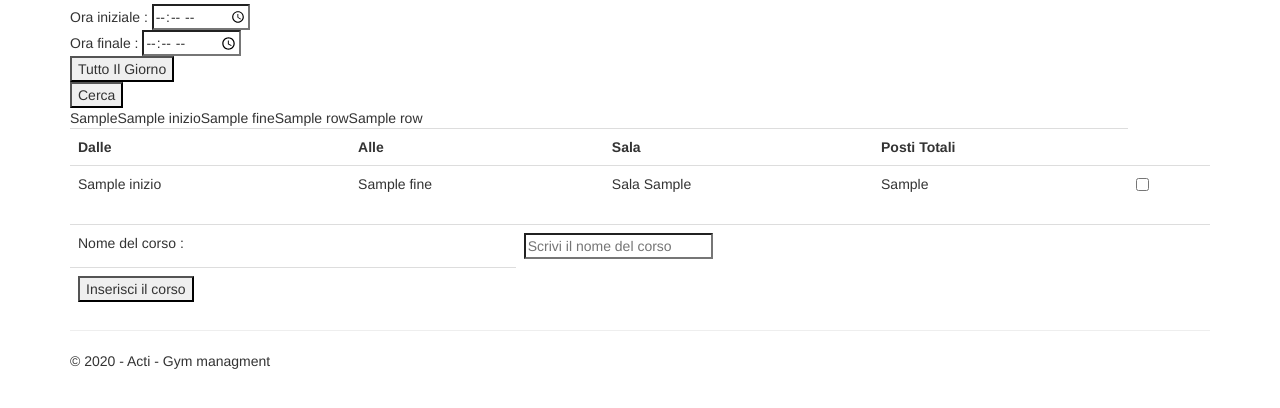
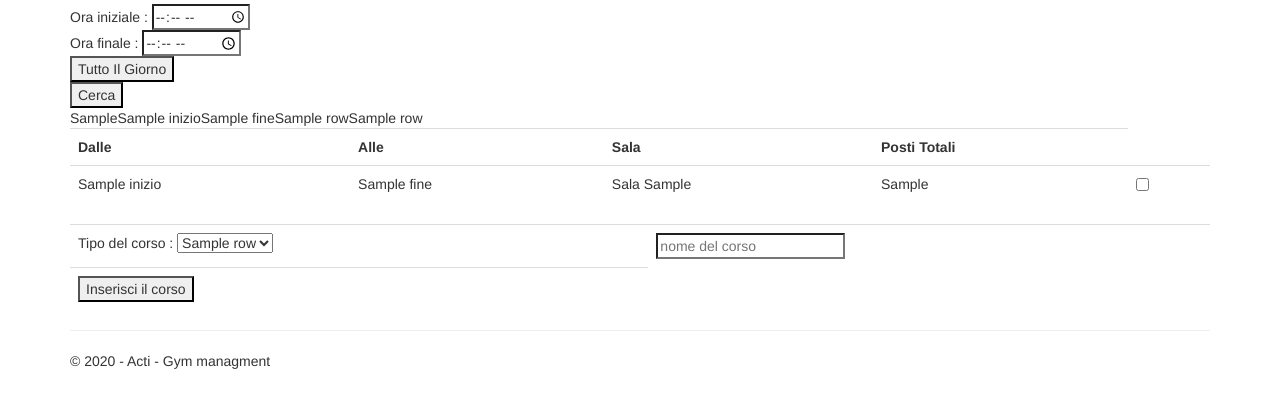
Before and after one commit to SpiderPorkPotter/Palestra, a Flask app: template Palestra/templates/corsi.html in a window 1280 px wide. Shown: the part 155-563 px from the top of the page. Run offline with Flask 2, Linux system fonts and the light colour scheme; the template is opened without the code that fills it: most values are stand-ins (such as "Sample title", 1, 10 or a date in 2020); parts of the project's set-up code (start-up, migrations or seed data) failed here and were passed over; some libraries are stand-ins or nearby versions.

Commit message:
aggiunta opzione tipologie corsi

```diff
--- a/Palestra/models_finale.py
+++ b/Palestra/models_finale.py
@@ -1,5 +1,7 @@
 # coding: utf-8
-from sqlalchemy import Boolean, Column, Date, Enum, ForeignKey, Integer, String, Time, text
+
+
+from sqlalchemy import Boolean, Column, Date, Enum, ForeignKey, Integer, String, Time, text, Text
 from sqlalchemy.orm import relationship
 from sqlalchemy.ext.declarative import declarative_base
 from flask_sqlalchemy import SQLAlchemy
@@ -101,10 +103,10 @@ class Corsi(Base):
     id_corso = Column(Integer, primary_key=True)
     nome_corso = Column(String(50), nullable=False)
     codice_fiscale_istruttore = Column(ForeignKey('persone.codice_fiscale'), nullable=False, index=True)
+    id_tipologia = Column(ForeignKey('tipologie_corsi.id_tipologia'))
 
     persone = relationship('Persone')
     tipologie_corsi = relationship('TipologieCorsi')
-
 
 class TipologieCorsi(Base):
     __tablename__ = 'tipologie_corsi'
--- a/Palestra/templates/corsi.html
+++ b/Palestra/templates/corsi.html
@@ -42,23 +42,6 @@
 </table>
 
 
-
-
-
-
-
-
-
-
-
-
-
-
-
-
-
-
-
 <form action="/corsi" method="POST">
     <table class="table">
             <th>Dalle</th><th>Alle</th><th>Sala</th><th>Posti Totali</th>
@@ -73,7 +56,14 @@
     </table>
     <table class="table">
         <tr>
-            <td>Nome del corso : </td> <td><input type="text" name ="nomeCorso" maxlength="50" placeholder="Scrivi il nome del corso" required> </td>
+            <td>Tipo del corso :
+            <select name="tipologie">
+                {% for row in lista_tipologie_tab %}
+                <option value="{{ row['id_tipologia'] }}"> {{ row['nome_tipologia'] }}</option>
+                {% endfor %}
+            </select>
+            </td>
+            <td> <input type="text" name ="nomeCorso" placeholder="nome del corso"> </td>
          </tr>
          <tr>
            <td> <input type="submit" name ="inserimentoCorso" value="Inserisci il corso"> </td>
--- a/Palestra/views.py
+++ b/Palestra/views.py
@@ -23,8 +23,8 @@ import numpy
 nome_giorni_della_settimana=["Lunedì","Martedì","Mercoledì","Giovedì","Venerdì","Sabato","Domenica"]
 #psycopg2 è il driver che si usa per comunicare col database
 
-#DB_URI = "postgresql+psycopg2://postgres:passwordsupersegreta@localhost:5432/Palestra"
-DB_URI = "postgresql+psycopg2://postgres:a@localhost:5432/Palestra"
+DB_URI = "postgresql+psycopg2://postgres:passwordsupersegreta@localhost:5432/Palestra"
+#DB_URI = "postgresql+psycopg2://postgres:a@localhost:5432/Palestra"
 engine = create_engine(DB_URI)
 
 #inizializza la libreria che gestisce i login
@@ -249,7 +249,9 @@ def corsi():
             checkboxes_inputs = request.form.getlist("fasceSaleSelezionate")
             #sintassi del valore della singola checkbox "idfascia_{{row['id_fascia']}} idsala_{{row['id_sala']}}"
             try:
+                id_tipologia_corso = request.form['tipologie']
                 nome_corso = request.form['nomeCorso']
+
                 cf_istruttore = Persone.get_id(current_user)
                 for e in checkboxes_inputs:
                     nuovo_id_corso = creaIDcorso()
@@ -257,13 +259,14 @@ def corsi():
                     id_fascia = idfascia_e_id_sala[0].split('_')[1]
                     id_sala = idfascia_e_id_sala[1].split('_')[1]
                     with engine.connect() as conn :
-                        prep_query2 = text("INSERT INTO corsi( id_corso, nome_corso, codice_fiscale_istruttore) VALUES( :idc , :nc , :cfi)")
-                        conn.execute(prep_query2, idc = nuovo_id_corso , nc=nome_corso , cfi= cf_istruttore)
+                        prep_query2 = text("INSERT INTO corsi( id_corso, nome_corso, codice_fiscale_istruttore , id_tipologia) VALUES( :idc , :nc ,:cfi, :idt)")
+                        conn.execute(prep_query2, idc = nuovo_id_corso , nc=nome_corso , cfi= cf_istruttore, idt=id_tipologia_corso )
 
                         prep_query = text("INSERT INTO sale_corsi(id_sala, id_corso, data, id_fascia) VALUES(:ids , :idc , :d , :idf)")
                         conn.execute(prep_query, ids=id_sala, idc=nuovo_id_corso, d= data_for_DB, idf=id_fascia)
 
             except:
+                raise
                 flash("Aia! sembra che qualcuno ti abbia preceduto, rifai l'operazione")
 
         if is_ricerca_setted :
@@ -273,9 +276,16 @@ def corsi():
                 input_ora_fine = request.form['ora_finale_ricerca']
 
                 #if ruolo_utente == 2 or ruolo_utente == 1 #ricerca corsi disponibili
-                s = text("SELECT f.inizio,f.fine, sc.id_sala,co.nome_corso, pi.nome AS nome_istruttore, pi.cognome AS cognome_istruttore "
+                q_lista_tipologie = text("SELECT id_tipologia, nome_tipologia FROM tipologie_corsi ")
+                with engine.connect() as conn:
+                    lista_tipologie_tab = conn.execute(q_lista_tipologie)
+
+
+
+
+                s = text("SELECT f.inizio,f.fine, sc.id_sala,tc.id_tipologia, pi.nome AS nome_istruttore, pi.cognome AS cognome_istruttore "
                         "FROM sale_corsi sc JOIN fascia_oraria f ON sc.id_fascia=f.id_fascia "
-                        "JOIN sale s ON sc.id_sala= s.id_sala JOIN corsi co ON co.id_corso=sc.id_corso JOIN persone pi ON pi.codice_fiscale =co.codice_fiscale_istruttore "
+                        "JOIN sale s ON sc.id_sala= s.id_sala JOIN corsi co ON co.id_corso=sc.id_corso JOIN persone pi ON pi.codice_fiscale =co.codice_fiscale_istruttore JOIN tipologie_corsi tc ON co.id_tipologia=tc.id_tipologia "
                         "WHERE f.inizio >= :oraInizio AND f.fine <= :oraFine AND f.giorno = :intGiorno AND sc.data = :input_data "
                         "AND s.posti_totali > (SELECT Count(*)AS numPrenotati "
                                 "FROM prenotazioni pr JOIN sale_corsi sc1 ON (sc1.id_sala=sc.id_sala AND pr.id_sala= sc.id_sala) "
@@ -286,19 +296,7 @@ def corsi():
                         corsi_liberi = conn.execute(s, oraInizio=input_ora_inizio , oraFine = input_ora_fine  ,intGiorno = intGiorno_settimana, input_data = data_for_DB )
                 except:
                     raise
-
-
-
-
-
-
-
-
-
                 #if ruolo_utente == 2: # istruttore
-
-
-
 
                 q_sale_libere = text(
                     "SELECT s.id_sala  , f1.inizio ,f1.fine ,f1.id_fascia, s.posti_totali "
@@ -313,7 +311,7 @@ def corsi():
                 with engine.connect() as conn:
                     sale_libere = conn.execute(q_sale_libere, dataDB=data_for_DB, oraInizio = input_ora_inizio, oraFine = input_ora_fine , g= intGiorno_settimana)
 
-                return render_template( 'corsi.html',title='Corsi Disponibili', data = data, ruolo_utente = ruolo_utente, sale_disp_con_fasce =sale_libere , info_corsi =corsi_liberi)
+                return render_template( 'corsi.html',title='Corsi Disponibili', data = data, ruolo_utente = ruolo_utente, sale_disp_con_fasce =sale_libere , info_corsi =corsi_liberi, lista_tipologie_tab = lista_tipologie_tab)
         else:
             render_template( 'corsi.html',title='Corsi Disponibili', data = data)
 
@@ -338,8 +336,27 @@ def istruttori():
 
 @app.route('/creazionePalestra',methods=['POST', 'GET'])
 def creazionePalestra():
+    tipologie_presenti = []
+    """pagina della creazione della palestra"""
+    if "AggiungiTipoCorso" in request.form and request.form['AggiungiTipoCorso'] is not None and "nomeTipologiaCorso" in request.form and request.form['nomeTipologiaCorso'] is not None :
+        nome_tipo = request.form['nomeTipologiaCorso']
+        descrizione = request.form['descrizioneTipologiaCorso']
+        #tipologie gia inserite
+        with engine.connect() as conn:
+            res = conn.execute(" SELECT nome_tipologia FROM tipologie_corsi")
+            tipologie_presenti = []
+            for row in res:
+                tipologie_presenti.append(row['nome_tipologia'])
+            #se non c'è la tipologia la inserisce
+            if nome_tipo not in tipologie_presenti:
+                s = text("INSERT INTO tipologie_corsi(id_tipologia,nome_tipologia,descrizione) VALUES( :id, :n, :d )")
+                conn.execute(s, id=creaIDtipologiaCorso(), n=nome_tipo , d=descrizione )
+                flash("inserimento della tipologia riuscito")
+            else:
+                flash('la tipologia è gia presente')
 
-    """pagina della creazione della palestra"""
+
+
 
     if "inviaFasce" in request.form:
         copia_POST_array = numpy.array(list(request.form))
@@ -363,12 +380,13 @@ def creazionePalestra():
                 with engine.connect() as conn:
                     s = text("INSERT INTO Fascia_oraria(id_fascia, giorno, inizio, fine) VALUES (:id, :g, :ora_i, :ora_f)" )
                     conn.execute(s,id=i, g =intGiorno, ora_i=ora_inizio, ora_f= ora_fine )
-     #mostrare le fasce gia aggiunte:
+
+    #mostrare le fasce gia aggiunte:
     with engine.connect() as conn:
             s = text("SELECT * FROM Fascia_oraria  ORDER BY id_fascia, giorno " )
             tab_fasce = conn.execute(s)
 
-    return render_template('creazionePalestra.html',title='Crea La Palestra',tab_fasce = tab_fasce,nome_giorni_della_settimana = nome_giorni_della_settimana)
+    return render_template('creazionePalestra.html',title='Crea La Palestra',tab_fasce = tab_fasce,nome_giorni_della_settimana = nome_giorni_della_settimana, tipologie_corsi =tipologie_presenti)
 
 
 @app.route('/calendario', methods=['POST', 'GET'])
@@ -557,3 +575,15 @@ def creaIDcorso():
 
         next_id = int(num_corso) + 1
         return next_id
+
+
+def creaIDtipologiaCorso():
+     with engine.connect() as conn:
+        s = "SELECT COUNT(*) AS num_tipologie FROM tipologie_corsi "
+        res = conn.execute(s)
+        for row in res:
+            num_tipologie = row['num_tipologie']
+            break
+
+        next_id = int(num_tipologie) + 1
+        return next_id
```
Also changed, not shown: Palestra/templates/creazionePalestra.html (+17 -9 lines).
